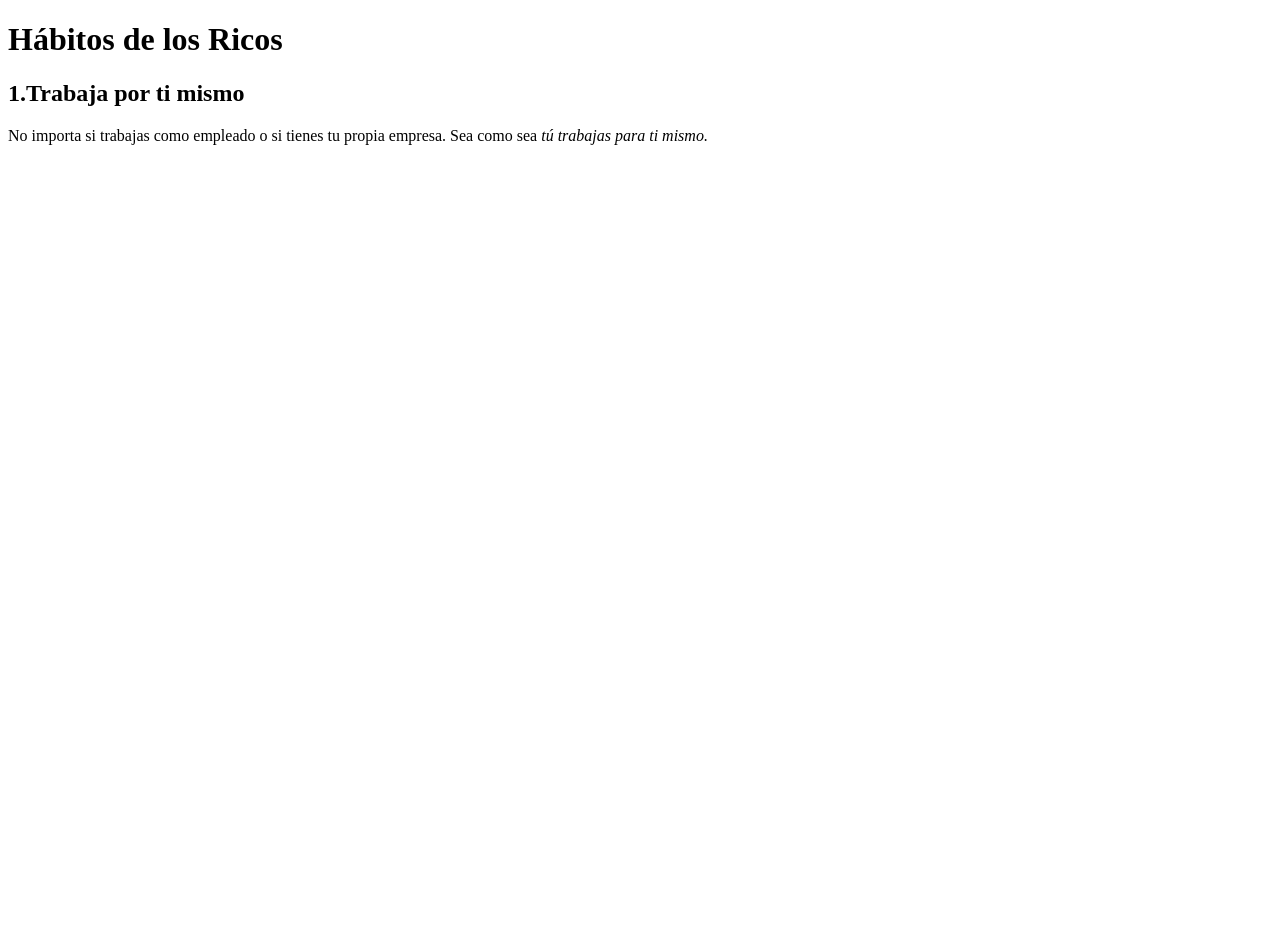
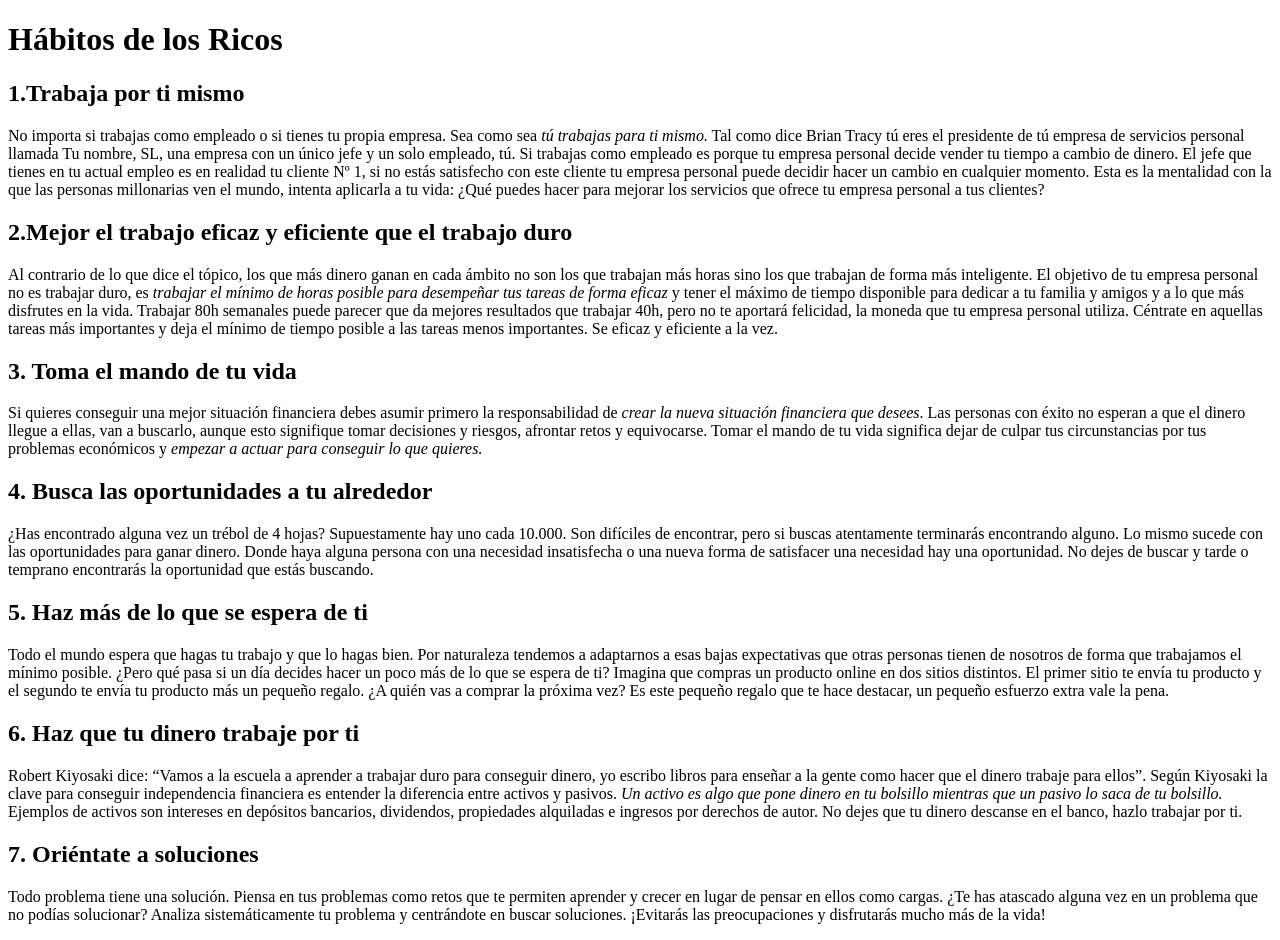
Before and after one commit to YaretziNv14/hweb, a plain HTML site: page practicas/po2/index.html in a window 1280 px wide. Before the commit the page ends 800 px from the top, so only its background shows below. Drawn offline with Linux system fonts and the light colour scheme.

Commit message:
Agregar informacion a index.html

```diff
--- a/practicas/po2/index.html
+++ b/practicas/po2/index.html
@@ -11,8 +11,117 @@
 
    <p>
      No importa si trabajas como empleado o si tienes tu propia empresa.
-    Sea como sea <em>tú trabajas para ti mismo.</em>
+     Sea como sea <em>tú trabajas para ti mismo.</em> Tal como
+     dice Brian Tracy tú eres el presidente de tú empresa de
+     servicios personal llamada Tu nombre, SL, una empresa con
+     un único jefe y un solo empleado, tú. Si trabajas como
+     empleado es porque tu empresa personal decide vender tu
+     tiempo a cambio de dinero. El jefe que tienes en tu actual
+     empleo es en realidad tu cliente Nº 1, si no estás
+     satisfecho con este cliente tu empresa personal puede
+     decidir hacer un cambio en cualquier momento.
+
+
+     Esta es la mentalidad con la que las personas millonarias
+     ven el mundo, intenta aplicarla a tu vida: ¿Qué puedes
+     hacer para mejorar los servicios que ofrece tu empresa
+     personal a tus clientes?
    </p>
 
+
+   <h2>2.Mejor el trabajo eficaz y eficiente que el trabajo duro</h2>
+
+   <p>
+     Al contrario de lo que dice el tópico, los que más dinero
+     ganan en cada ámbito no son los que trabajan más horas
+     sino los que trabajan de forma más inteligente.
+     El objetivo de tu empresa personal no es trabajar duro,
+     es <em>trabajar el mínimo de horas posible para desempeñar
+     tus tareas de forma eficaz</em> y tener el máximo de tiempo
+     disponible para dedicar a tu familia y amigos y a lo que
+     más disfrutes en la vida. Trabajar 80h semanales puede
+     parecer que da mejores resultados que trabajar 40h, pero
+     no te aportará felicidad, la moneda que tu empresa
+     personal utiliza. Céntrate en aquellas tareas más
+     importantes y deja el mínimo de tiempo posible a las
+     tareas menos importantes. Se eficaz y eficiente a la vez.
+   </p>
+
+
+   <h2>3. Toma el mando de tu vida</h2>
+
+   <p>
+     Si quieres conseguir una mejor situación financiera debes
+     asumir primero la responsabilidad de <em>crear la nueva
+     situación financiera que desees</em>. Las personas con éxito
+     no esperan a que el dinero llegue a ellas, van a buscarlo,
+     aunque esto signifique tomar decisiones y riesgos,
+     afrontar retos y equivocarse. Tomar el mando de tu vida
+     significa dejar de culpar tus circunstancias por tus
+     problemas económicos y <em>empezar a actuar para conseguir lo
+     que quieres.</em>
+   </p>
+
+
+    <h2>4. Busca las oportunidades a tu alrededor</h2>
+
+    <p>
+     ¿Has encontrado alguna vez un trébol de 4 hojas?
+     Supuestamente hay uno cada 10.000. Son difíciles de
+     encontrar, pero si buscas atentamente terminarás
+     encontrando alguno. Lo mismo sucede con las oportunidades
+     para ganar dinero. Donde haya alguna persona con una
+     necesidad insatisfecha o una nueva forma de satisfacer
+     una necesidad hay una oportunidad. No dejes de buscar y
+     tarde o temprano encontrarás la oportunidad que estás
+     buscando.
+    </p>
+
+
+    <h2>5. Haz más de lo que se espera de ti</h2>
+
+    <p>
+     Todo el mundo espera que hagas tu trabajo y que lo hagas
+     bien. Por naturaleza tendemos a adaptarnos a esas bajas
+     expectativas que otras personas tienen de nosotros de
+     forma que trabajamos el mínimo posible. ¿Pero qué pasa si
+     un día decides hacer un poco más de lo que se espera de
+     ti? Imagina que compras un producto online en dos sitios
+     distintos. El primer sitio te envía tu producto y el
+     segundo te envía tu producto más un pequeño regalo. ¿A
+     quién vas a comprar la próxima vez? Es este pequeño regalo
+     que te hace destacar, un pequeño esfuerzo extra vale la
+     pena.
+    </p>
+
+
+    <h2>6. Haz que tu dinero trabaje por ti</h2>
+
+    <p>
+     Robert Kiyosaki dice: “Vamos a la escuela a aprender a
+     trabajar duro para conseguir dinero, yo escribo libros
+     para enseñar a la gente como hacer que el dinero trabaje
+     para ellos”. Según Kiyosaki la clave para conseguir
+     independencia financiera es entender la diferencia entre
+     activos y pasivos. <em>Un activo es algo que pone dinero en
+     tu bolsillo mientras que un pasivo lo saca de tu bolsillo.</em>
+     Ejemplos de activos son intereses en depósitos bancarios,
+     dividendos, propiedades alquiladas e ingresos por
+     derechos de autor. No dejes que tu dinero descanse en el
+     banco, hazlo trabajar por ti.
+    </p>
+
+
+    <h2>7. Oriéntate a soluciones</h2>
+
+    <p>
+     Todo problema tiene una solución. Piensa en tus problemas
+     como retos que te permiten aprender y crecer en lugar de
+     pensar en ellos como cargas. ¿Te has atascado alguna vez
+     en un problema que no podías solucionar? Analiza
+     sistemáticamente tu problema y centrándote en buscar
+     soluciones. ¡Evitarás las preocupaciones y disfrutarás
+     mucho más de la vida!
+    </p>
 </body>
 </html>
```
